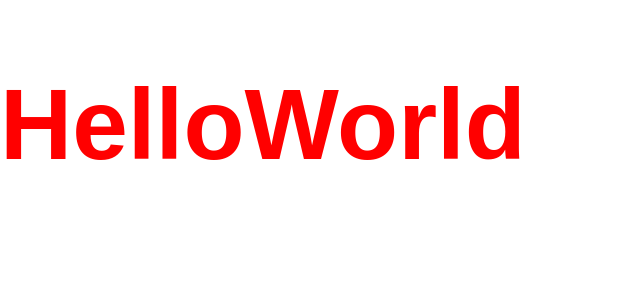
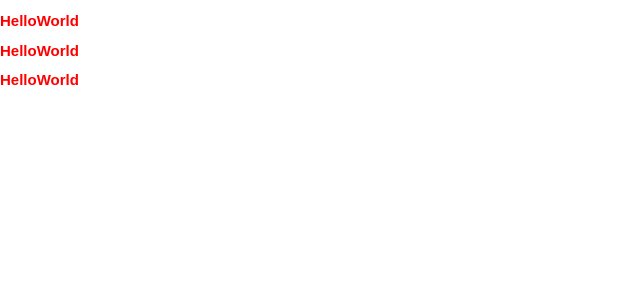
Before and after one commit to buzheng1949/buzhengreact, a React (Create React App) app: page / in a window 1280 px wide. Shown: the top 300 px of the page, without its empty margins (0-640 px from the left). Built offline with nearby package versions, Linux system fonts and the light colour scheme; the HTML template or start-up script is replaced by a standard one.

Commit message:
feat:多个标签的存放

```diff
--- a/src/HelloWorld.js
+++ b/src/HelloWorld.js
@@ -8,11 +8,16 @@ import React, { Component } from 'react';
 class HelloWorld extends Component{
     render(){
         var myStyle = {
-            fontSize: 100,
+            fontSize: 15,
             color: '#FF0000'
         };
         return (
-            <h1 style={myStyle}>HelloWorld</h1>
+            <section>
+                <h1 style={myStyle}>HelloWorld</h1>
+                <h1 style={myStyle}>HelloWorld</h1>
+                <h1 style={myStyle}>HelloWorld</h1>
+            </section>
+
         )
     }
 }
```
